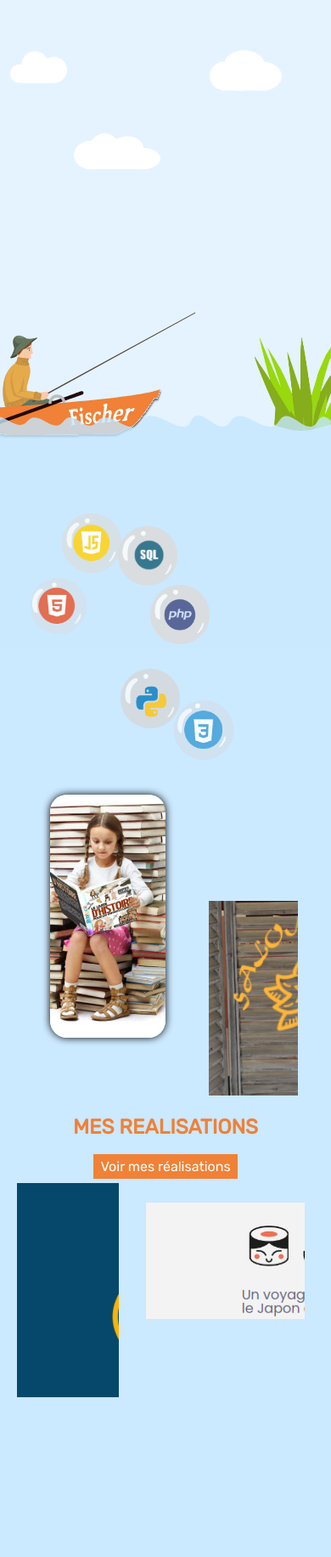
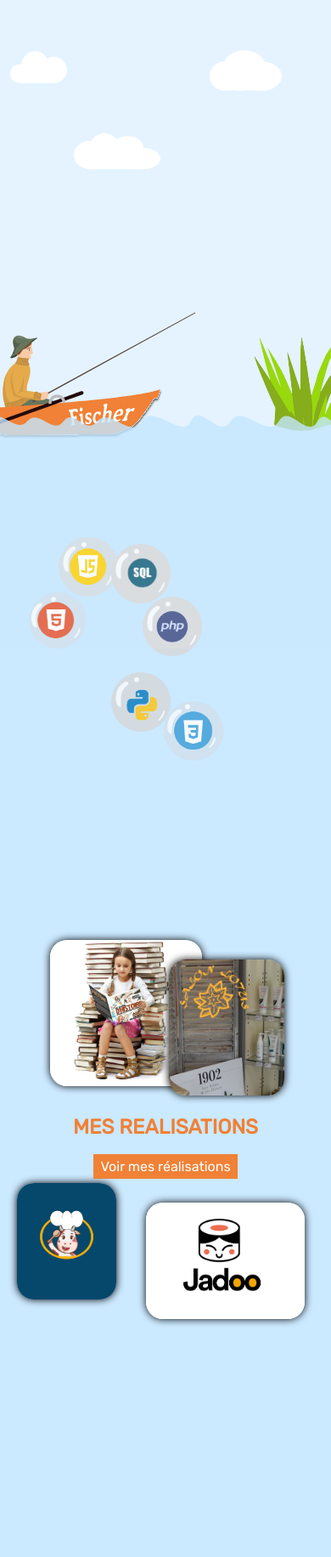
Before and after one commit to sgjiri/portfolio, a PHP site: page / in a window 390 px wide. Shown: the part 81-1913 px from the top of the page at 85% size. Run offline with PHP 8.4, Linux system fonts and the light colour scheme; some web fonts are replaced.

Commit message:
project.respensivve

```diff
--- a/index.php
+++ b/index.php
@@ -123,7 +123,6 @@
 
                 <a href="#" class="action cardBiblook" id="biblookHover"></a>
                 <div class="card cardBiblook">
-
                     <div class="textCard" id="textBiblook">
                         <h3>Biblook</h3>
                         <p>Realisitaion d'un sit de biblioteque</p>
@@ -131,15 +130,40 @@
                     <div class="divGrid biblook"></div>
                 </div>
 
+                <a href="#" class="action cardVache" id="vacheHover"></a>
+                <div class="card cardVache">
+                    <div class="textCard" id="textVache">
+                        <h3>La vache qui cuit</h3>
+                        <p>Realisitaion d'un sit de recetets coulinaires</p>
+                    </div>
+                    <div class="divGrid vache"></div>
+                </div>
 
 
-                <a href="#" class="action vache" id="vacheHover"></a>
-                <div class="divGrid vache"></div>
 
-                <a href="#" class="action lotus" id="lotusHover"></a>
-                <div class="divGrid lotus"></div>
-                <a href="#" class="action jadoo" id="jadooHover"></a>
-                <div class="divGrid jadoo"></div>
+                <a href="#" class="action cardLotus" id="lotusHover"></a>
+                <div class="card cardLotus">
+                    <div class="textCard" id="textLotus">
+                        <h3>Lotus</h3>
+                        <p>Realisitaion d'un site de salon de beauté
+                        </p>
+                    </div>
+                    <div class="divGrid lotus"></div>
+                </div>
+
+
+
+
+                <a href="#" class="action cardJadoo" id="jadooHover"></a>
+                <div class="card cardJadoo">
+                    <div class="textCard" id="textJadoo">
+                        <h3>Jadoo</h3>
+                        <p>Realisitaion d'un site de restaurant japonaise
+                        </p>
+                    </div>
+                    <div class="divGrid jadoo"></div>
+                </div>
+
 
 
 
--- a/main.js
+++ b/main.js
@@ -13,8 +13,8 @@
 function createKeyframes() {
   let keyframes = '';
   for (let i = 0; i <= 98; i += 2) {
-    const top = Math.floor(Math.random() * (110 - 65) + 65);
-    const left = Math.floor(Math.random() * 85);
+    const top = Math.floor(Math.random() * (110 - 70) + 70);
+    const left = Math.floor(Math.random() * 80);
     const transform = i === 20 ? 'transform: scaleY(0.95) scaleX(1.05);' : '';
     keyframes += `
       ${i}% {
--- a/style.css
+++ b/style.css
@@ -1341,6 +1341,9 @@
 main .section #contentProjects .card .textCard p {
   color: #ffffff;
   margin: 20px 0;
+  padding: 0 10%;
+  text-align: center;
+  width: 100%;
 }
 main .section #contentProjects .card .textCard h3 {
   text-transform: uppercase;
@@ -1354,16 +1357,22 @@
 }
 main .section #contentProjects .cardBiblook {
   position: absolute;
-  width: 35%;
-  height: 25%;
-  top: 15%;
+  width: 46%;
+  height: 24%;
+  top: 20%;
   left: 15%;
 }
+@media screen and (max-width: 400px) {
+  main .section #contentProjects .cardBiblook {
+    top: 30%;
+    height: 15%;
+  }
+}
 main .section #contentProjects .cardBiblook .biblook {
   position: absolute;
   background-image: url(./Img/Biblook.png);
 }
-@media screen and (max-width: 500px) {
+@media screen and (max-width: 800px) {
   main .section #contentProjects .cardBiblook .biblook {
     background-image: url(./Img/fille.png);
   }
@@ -1373,7 +1382,6 @@
 }
 @media screen and (max-width: 900px) {
   main .section #contentProjects .cardBiblook .biblook.active {
-    width: 50%;
     background-image: url(./Img/fille.png);
   }
 }
@@ -1387,157 +1395,222 @@
   left: 0;
   transform: rotateY(0deg);
 }
-main .section #contentProjects .vache {
-  background-image: url(./Img/vache.png);
+@media screen and (max-width: 900px) {
+  main .section #contentProjects .cardBiblook.active {
+    width: 50%;
+  }
+}
+main .section #contentProjects .cardVache {
   position: absolute;
   width: 20%;
-  height: 40%;
+  height: 33%;
   top: 55%;
   left: 5%;
 }
-@media screen and (max-width: 850px) {
-  main .section #contentProjects .vache {
+@media screen and (max-width: 1200px) {
+  main .section #contentProjects .cardVache {
     height: 25%;
   }
 }
-@media screen and (max-width: 600px) {
-  main .section #contentProjects .vache {
+@media screen and (max-width: 1000px) {
+  main .section #contentProjects .cardVache {
     height: 20%;
-    width: 25%;
-  }
-}
-@media screen and (max-width: 600px) {
-  main .section #contentProjects .vache {
-    height: 22%;
-    width: 31%;
-  }
-}
-main .section #contentProjects .vache.active {
+  }
+}
+@media screen and (max-width: 800px) {
+  main .section #contentProjects .cardVache {
+    width: 30%;
+  }
+}
+@media screen and (max-width: 500px) {
+  main .section #contentProjects .cardVache {
+    height: 12%;
+  }
+}
+main .section #contentProjects .cardVache .vache {
+  background-image: url(./Img/vache.png);
+  position: absolute;
+}
+@media screen and (max-width: 1000px) {
+  main .section #contentProjects .cardVache .vache {
+    background-image: url(./Img/vache2.png);
+  }
+}
+main .section #contentProjects .cardVache .vache.active {
+  border-radius: 0 0 0 20px;
+}
+main .section #contentProjects .cardVache #textVache {
+  border-radius: 0 0 0 20px;
+}
+main .section #contentProjects .cardVache.active {
   width: 30%;
   height: calc(50% - 150px);
   top: 50%;
   left: 0;
-  border-radius: 0 0 0 20px;
+  transform: rotateY(0deg);
 }
 @media screen and (max-width: 900px) {
-  main .section #contentProjects .vache.active {
+  main .section #contentProjects .cardVache.active {
     width: 40%;
   }
 }
-main .section #contentProjects .lotus {
-  position: absolute;
-  background-image: url(./Img/lotus.png);
-  width: 12%;
-  height: 40%;
-  top: 20%;
+@media screen and (max-width: 600px) {
+  main .section #contentProjects .cardVache.active {
+    width: 50%;
+  }
+}
+main .section #contentProjects .cardLotus {
+  position: absolute;
+  width: 17%;
+  height: 28%;
+  top: 30%;
   left: 70%;
-  background-position: 0% 0;
 }
 @media screen and (max-width: 1200PX) {
-  main .section #contentProjects .lotus {
-    width: 16%;
+  main .section #contentProjects .cardLotus {
+    width: 22%;
+    height: 23%;
   }
 }
 @media screen and (max-width: 900PX) {
-  main .section #contentProjects .lotus {
+  main .section #contentProjects .cardLotus {
     width: 20%;
     left: 75%;
   }
 }
-@media screen and (max-width: 700PX) {
-  main .section #contentProjects .lotus {
-    top: 22%;
-    width: 16%;
-    height: 25%;
-  }
-}
-@media screen and (max-width: 500PX) {
-  main .section #contentProjects .lotus {
-    top: 29%;
-    width: 18%;
-    height: 18%;
-    left: 70%;
-  }
-}
-@media screen and (max-width: 400PX) {
-  main .section #contentProjects .lotus {
-    top: 26%;
-    width: 27%;
-    height: 20%;
-    left: 63%;
-  }
-}
-main .section #contentProjects .lotus.active {
+@media screen and (max-width: 750PX) {
+  main .section #contentProjects .cardLotus {
+    top: 32%;
+    width: 35%;
+    height: 14%;
+    left: 51%;
+  }
+}
+@media screen and (max-width: 900px) {
+  main .section #contentProjects .cardLotus {
+    border-radius: 0 20px 0 0;
+  }
+}
+main .section #contentProjects .cardLotus .lotus {
+  position: absolute;
+  background-image: url(./Img/lotus.png);
+  background-position: 20% 0;
+}
+main .section #contentProjects .cardLotus .lotus.active {
+  border-radius: 0 20px 20px 0;
+  background-position: 20% 0;
+}
+main .section #contentProjects .cardLotus #textLotus {
+  border-radius: 0 20px 20px 0;
+}
+main .section #contentProjects .cardLotus.active {
   width: 30%;
   height: calc(100% - 300px);
   top: 150px;
   left: 70%;
-  border-radius: 0 20px 20px 0;
-  background-position: 20% 0;
+  transform: rotateY(0deg);
 }
 @media screen and (max-width: 900px) {
-  main .section #contentProjects .lotus.active {
-    height: 50%;
+  main .section #contentProjects .cardLotus.active {
+    height: calc(50% - 150px);
     border-radius: 0 20px 0 0;
   }
 }
 @media screen and (max-width: 900px) {
-  main .section #contentProjects .lotus.active {
+  main .section #contentProjects .cardLotus.active {
     left: 50%;
     width: 50%;
   }
 }
-main .section #contentProjects .jadoo {
-  position: absolute;
-  background-image: url(./Img/jadoo.png);
+@media screen and (max-width: 600px) {
+  main .section #contentProjects .cardLotus.active {
+    width: 50%;
+    left: 50%;
+  }
+}
+main .section #contentProjects .cardJadoo {
+  position: absolute;
   width: 40%;
   height: 20%;
   top: 65%;
   left: 30%;
 }
+@media screen and (max-width: 1200px) {
+  main .section #contentProjects .cardJadoo {
+    width: 35%;
+  }
+}
 @media screen and (max-width: 900px) {
-  main .section #contentProjects .jadoo {
+  main .section #contentProjects .cardJadoo {
     left: 40%;
+    height: 16%;
   }
 }
 @media screen and (max-width: 700px) {
-  main .section #contentProjects .jadoo {
-    height: 14%;
-    top: 62%;
+  main .section #contentProjects .cardJadoo {
+    height: 12%;
+    top: 56%;
+    left: 49%;
   }
 }
 @media screen and (max-width: 500px) {
-  main .section #contentProjects .jadoo {
+  main .section #contentProjects .cardJadoo {
     height: 12%;
     top: 57%;
     left: 44%;
     width: 48%;
   }
 }
-main .section #contentProjects .jadoo.active {
+main .section #contentProjects .cardJadoo .jadoo {
+  position: absolute;
+  background-image: url(./Img/jadoo.png);
+}
+@media screen and (max-width: 1200px) {
+  main .section #contentProjects .cardJadoo .jadoo {
+    background-image: url(./Img/jadooimg.png);
+  }
+}
+main .section #contentProjects .cardJadoo .jadoo.active {
+  border-radius: 0;
+  background-image: url(./Img/jadooimg.png);
+  background-position: 44% 50%;
+}
+@media screen and (max-width: 900px) {
+  main .section #contentProjects .cardJadoo .jadoo.active {
+    border-radius: 0 0 20px 0;
+  }
+}
+@media screen and (max-width: 600px) {
+  main .section #contentProjects .cardJadoo .jadoo.active {
+    background-image: url(./Img/jadoo2.png);
+  }
+}
+main .section #contentProjects .cardJadoo.active {
   width: 40%;
   height: calc(50% - 150px);
   top: 50%;
   left: 30%;
-  border-radius: 0;
-  background-image: url(./Img/jadooimg.png);
-  background-position: 44% 50%;
+  transform: rotateY(0deg);
 }
 @media screen and (max-width: 900px) {
-  main .section #contentProjects .jadoo.active {
+  main .section #contentProjects .cardJadoo.active {
     width: 60%;
     left: 40%;
     border-radius: 0 0 20px 0;
   }
 }
+@media screen and (max-width: 600px) {
+  main .section #contentProjects .cardJadoo.active {
+    width: 50%;
+    left: 50%;
+  }
+}
 main .section #contentProjects .action {
   opacity: 0;
   transition: all 1s;
+}
+main .section #contentProjects .action.active {
   z-index: 100;
-}
-main .section #contentProjects .divGrid:hover {
-  background-image: none;
-  background-color: #f08136;
 }
 main .section #contentProjects .action.active:hover + .card.active {
   transform: rotateY(180deg);
--- a/style.scss
+++ b/style.scss
@@ -1299,26 +1299,7 @@
                 height: 100%;
             }
         }
-
-
-
-
-
-
-
-
-
-
-
-
-    }
-
-
-
-
-
-
-
+    }
 
     @media screen and (max-height: 350px) {
         #sea::before {
@@ -1415,6 +1396,9 @@
                     p {
                         color: #ffffff;
                         margin: 20px 0;
+                        padding: 0 10%;
+                        text-align: center;
+                        width: 100%;
                     }
 
                     h3 {
@@ -1434,18 +1418,23 @@
 
             .cardBiblook {
                 position: absolute;
-                width: 35%;
-                height: 25%;
-                top: 15%;
+                width: 46%;
+                height: 24%;
+                top: 20%;
                 left: 15%;
 
+                @media screen and (max-width: 400px) {
+                    top: 30%;
+                    height: 15%;
+                }
+
                 .biblook {
                     position: absolute;
 
                     background-image: url(./Img/Biblook.png);
 
 
-                    @media screen and (max-width: 500px) {
+                    @media screen and (max-width: 800px) {
                         background-image: url(./Img/fille.png);
                     }
 
@@ -1453,7 +1442,6 @@
                         border-radius: 20px 0 0 0;
 
                         @media screen and (max-width: 900px) {
-                            width: 50%;
                             background-image: url(./Img/fille.png);
                         }
                     }
@@ -1470,55 +1458,84 @@
                     left: 0;
                     transform: rotateY(0deg);
 
-                }
+
+                    @media screen and (max-width: 900px) {
+                        width: 50%;
+                    }
+                }
+            }
+
+
+            .cardVache {
+                position: absolute;
+                width: 20%;
+                height: 33%;
+                top: 55%;
+                left: 5%;
+
+                @media screen and (max-width: 1200px) {
+                    height: 25%;
+                }
+
+                @media screen and (max-width: 1000px) {
+                    height: 20%;
+                }
+
+                @media screen and (max-width: 800px) {
+                    width: 30%;
+                }
+
+                @media screen and (max-width: 500px) {
+                    height: 12%;
+
                 }
 
                 .vache {
                     background-image: url(./Img/vache.png);
                     position: absolute;
-                width: 20%;
-                height: 40%;
-                top: 55%;
-                left: 5%;
-
-                @media screen and (max-width: 850px) {
-                    height: 25%;
-                }
-
-                @media screen and (max-width: 600px) {
-                    height: 20%;
-                    width: 25%;
-                }
-
-                @media screen and (max-width: 600px) {
-                    height: 22%;
-                    width: 31%;
-                }
-            }
-
-            .vache.active {
+
+                    @media screen and (max-width: 1000px) {
+                        background-image: url(./Img/vache2.png);
+                    }
+
+                    &.active {
+                        border-radius: 0 0 0 20px;
+
+
+                    }
+                }
+
+                #textVache {
+                    border-radius: 0 0 0 20px;
+                }
+
+                &.active {
                     width: 30%;
                     height: calc(50% - 150px);
                     top: 50%;
                     left: 0;
-                border-radius: 0 0 0 20px;
+                    transform: rotateY(0deg);
 
                     @media screen and (max-width: 900px) {
                         width: 40%;
                     }
-            }
-
-            .lotus {
-                position: absolute;
-                background-image: url(./Img/lotus.png);
-                width: 12%;
-                height: 40%;
-                top: 20%;
+                    @media screen and (max-width: 600px) {
+                        width: 50%;
+                    }
+                }
+            }
+
+
+            .cardLotus {
+                position: absolute;
+                width: 17%;
+                height: 28%;
+                top: 30%;
                 left: 70%;
-                background-position: 0% 0;
 
                 @media screen and (max-width: 1200PX) {
-                    width: 16%;
+                    width: 22%;
+                    height: 23%;
                 }
 
                 @media screen and (max-width: 900PX) {
@@ -1526,38 +1543,46 @@
                     left: 75%;
                 }
 
-                @media screen and (max-width: 700PX) {
-                    top: 22%;
-                    width: 16%;
-                    height: 25%;
-                }
-
-                @media screen and (max-width: 500PX) {
-                    top: 29%;
-                    width: 18%;
-                    height: 18%;
-                    left: 70%;
-                }
-
-                @media screen and (max-width: 400PX) {
-                    top: 26%;
-                    width: 27%;
-                    height: 20%;
-                    left: 63%;
-
-                }
-            }
-
-            .lotus.active {
+                @media screen and (max-width: 750PX) {
+                    top: 32%;
+                    width: 35%;
+                    height: 14%;
+                    left: 51%;
+                }
+
+
+                @media screen and (max-width: 900px) {
+                    border-radius: 0 20px 0 0;
+                }
+
+
+                .lotus {
+                    position: absolute;
+                    background-image: url(./Img/lotus.png);
+
+                    background-position: 20% 0;
+
+
+                    &.active {
+                        border-radius: 0 20px 20px 0;
+                        background-position: 20% 0;
+
+                    }
+                }
+
+                #textLotus {
+                    border-radius: 0 20px 20px 0;
+                }
+
+                &.active {
                     width: 30%;
                     height: calc(100% - 300px);
                     top: 150px;
                     left: 70%;
-                border-radius: 0 20px 20px 0;
-                background-position: 20% 0;
+                    transform: rotateY(0deg);
 
                     @media screen and (max-width: 900px) {
-                    height: 50%;
+                        height: calc(50% - 150px);
                         border-radius: 0 20px 0 0;
                     }
 
@@ -1565,26 +1590,41 @@
                         left: 50%;
                         width: 50%;
                     }
-
-
-            }
-
-            .jadoo {
-                position: absolute;
-                background-image: url(./Img/jadoo.png);
+                    @media screen and (max-width: 600px) {
+                        width: 50%;
+                        left: 50%;
+                    }
+                }
+
+
+
+
+            }
+
+
+
+            .cardJadoo {
+                position: absolute;
                 width: 40%;
                 height: 20%;
                 top: 65%;
                 left: 30%;
-                ;
+
+                @media screen and (max-width: 1200px) {
+                    width: 35%;
+                }
+
+
 
                 @media screen and (max-width: 900px) {
-                    left: 40%
+                    left: 40%;
+                    height: 16%;
                 }
 
                 @media screen and (max-width: 700px) {
-                    height: 14%;
-                    top: 62%;
+                    height: 12%;
+                    top: 56%;
+                    left: 49%;
                 }
 
                 @media screen and (max-width: 500px) {
@@ -1593,23 +1633,41 @@
                     left: 44%;
                     width: 48%
                 }
-            }
-
-
-
-
-
-
-
-            .jadoo.active {
+
+                .jadoo {
+                    position: absolute;
+                    background-image: url(./Img/jadoo.png);
+
+                    @media screen and (max-width: 1200px) {
+                        background-image: url(./Img/jadooimg.png);
+                    }
+
+
+
+                    &.active {
+                        border-radius: 0;
+                        background-image: url(./Img/jadooimg.png);
+                        background-position: 44% 50%;
+
+                        @media screen and (max-width: 900px) {
+                            border-radius: 0 0 20px 0;
+                        }
+
+                        @media screen and (max-width: 600px) {
+                            background-image: url(./Img/jadoo2.png);
+                        }
+
+
+
+                    }
+                }
+
+                &.active {
                     width: 40%;
                     height: calc(50% - 150px);
                     top: 50%;
                     left: 30%;
-                border-radius: 0;
-                background-image: url(./Img/jadooimg.png);
-                background-position: 44% 50%;
-
+                    transform: rotateY(0deg);
 
                     @media screen and (max-width: 900px) {
                         width: 60%;
@@ -1617,19 +1675,24 @@
                         border-radius: 0 0 20px 0;
                     }
 
-
-            }
+                    @media screen and (max-width: 600px) {
+                        width: 50%;
+                        left: 50%;
+                    }
+
+                }
+            }
+
 
             .action {
                 opacity: 0;
                 transition: all 1s;
+
+                &.active {
                     z-index: 100;
                 }
-
-            .divGrid:hover {
-                background-image: none;
-                background-color: $orange;
-            }
+            }
+
 
             .action.active:hover+.card.active {
                 transform: rotateY(180deg);
```
Also changed, not shown: Img/jadoo2.png (added), Img/vache2.png (added), 1 other file. Lines whose indentation alone changed are shown as unchanged.
